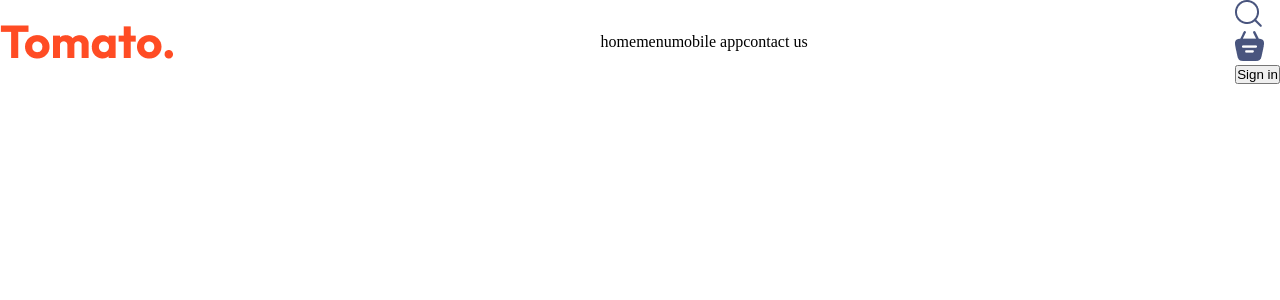
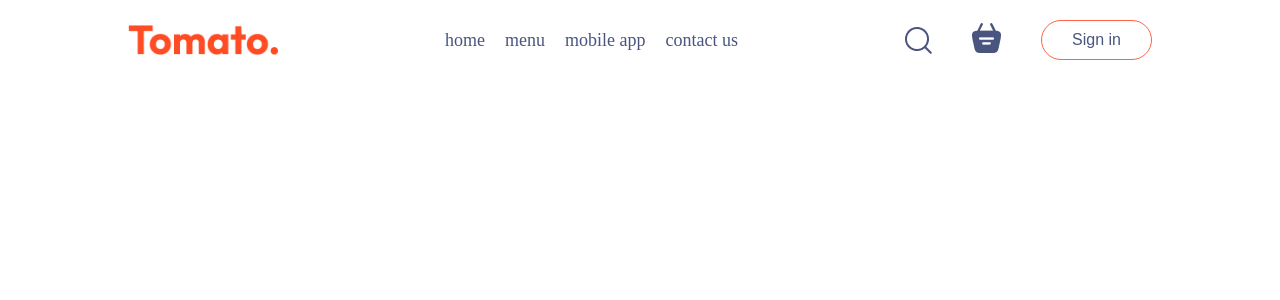
Before and after one commit to Ayush202Patel/tomatoPractice, a React (Vite) app in the folder practice/: page / in a window 1280 px wide. Shown: the top 300 px of the page. Built offline with nearby package versions, Linux system fonts and the light colour scheme.

Commit message:
PRactice

```diff
--- a/practice/src/components/Navbar/Navbar.css
+++ b/practice/src/components/Navbar/Navbar.css
@@ -2,13 +2,29 @@
   display: flex;
   align-items: center;
   justify-content: space-between;
-  gap: 20px;
+  padding: 20px 0;
+}
+.navbar .logo {
+  width: 150px;
 }
 .navbar-menu {
   display: flex;
-  justify-content: space-between;
+  list-style: none;
+  gap: 20px;
+  color: #49557e;
+  font-size: 18px;
 }
-.navbar-menu li {
-  gap: 30px;
-  list-style: none;
+.navbar-right {
+  display: flex;
+  align-items: center;
+  gap: 40px;
 }
+.navbar button {
+  background: transparent;
+  font-size: 16px;
+  color: #49557e;
+  border: 1px solid tomato;
+  padding: 10px 30px;
+  border-radius: 50px;
+  cursor: pointer;
+}
--- a/practice/src/index.css
+++ b/practice/src/index.css
@@ -10,3 +10,7 @@ a {
   text-decoration: none;
   color: inherit;
 }
+.App {
+  width: 80%;
+  margin: auto;
+}
```
